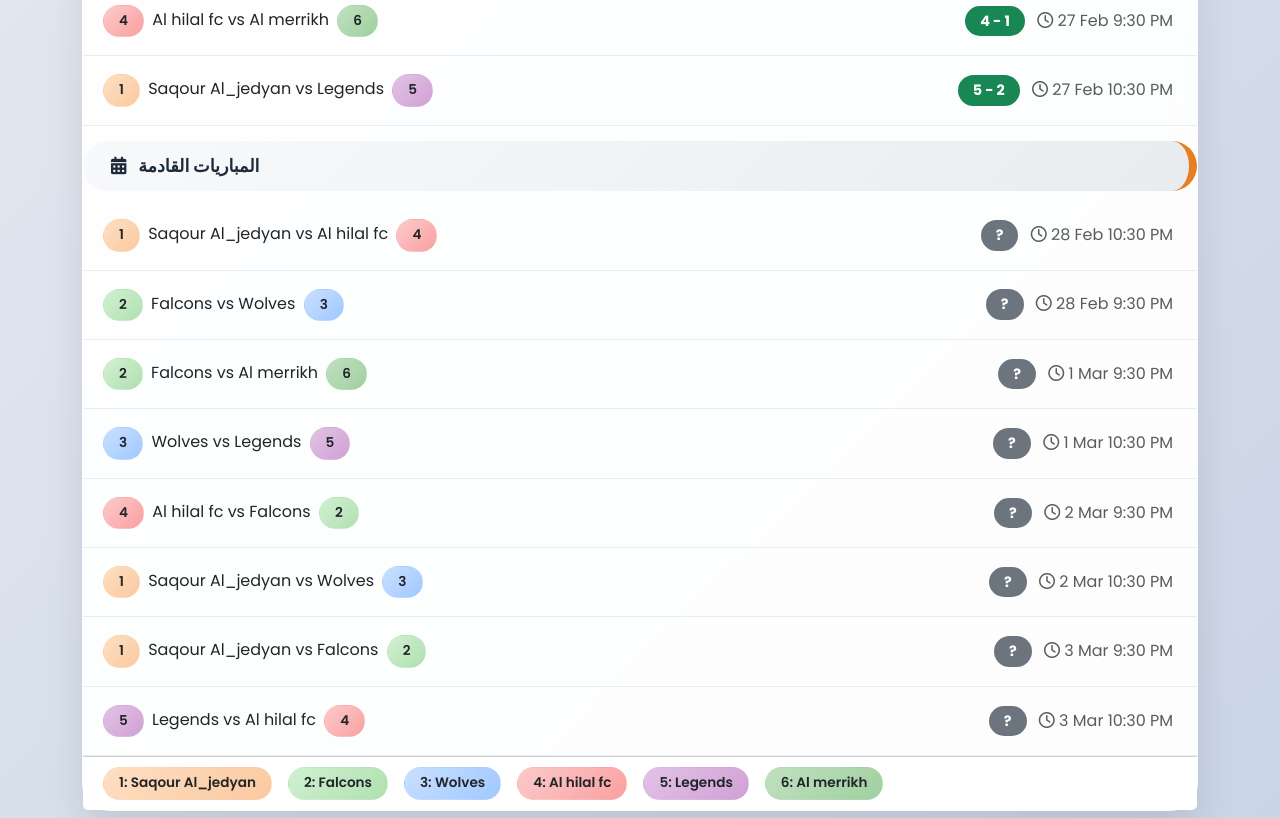
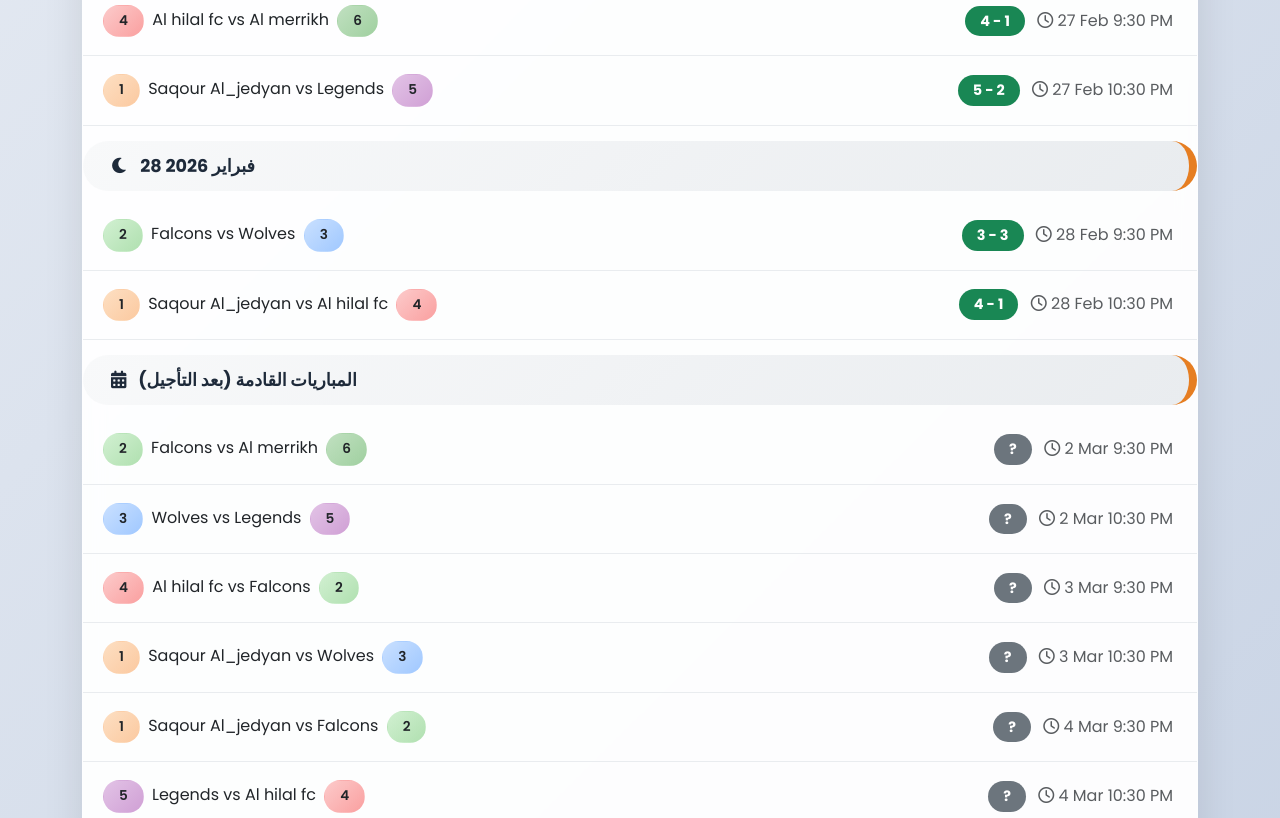
Before and after one commit to elobaid-88/Ramadan-Tournament, a plain HTML site: page index.html in a window 1280 px wide. Shown: the part 1826-2644 px from the top of the page. Drawn offline with nearby package versions, Linux system fonts and the light colour scheme.

Commit message:
Update index.html

```diff
--- a/index.html
+++ b/index.html
@@ -419,7 +419,7 @@
                     <div class="notice-item mt-3">
                         <i class="fas fa-trophy me-2" style="color: gold;"></i>
                         <strong>أفضل هداف:</strong>
-                        <span id="topScorerNotice">عثمان (5 أهداف) - فريق 1</span>
+                        <span id="topScorerNotice">عثمان (7 أهداف) - فريق 1</span>
                     </div>
                 </div>
                 <div class="col-md-4 text-center">
@@ -433,7 +433,7 @@
             <h4 class="mb-4"><i class="fas fa-user-check me-2" style="color:var(--secondary);"></i> مرحباً بك — لوحة التحكم</h4>
             <div class="row">
                 <div class="col-md-6">
-                    <label class="form-label fw-700">تعديل نتيجة (لمباراة 6 مثلاً)</label>
+                    <label class="form-label fw-700">تعديل نتيجة (لمباراة 8 مثلاً)</label>
                     <div class="input-group mb-3">
                         <input type="text" class="form-control" id="matchResultInput" placeholder="مثال: 3-1">
                         <button class="btn btn-success" id="submitResultBtn">تحديث</button>
@@ -524,43 +524,43 @@
                 6: ["زين", "عبدالله eee", "احمد ياسر", "ود المأمون", "محمد تنالي", "عمر"]
             };
 
-            // تحديث الهدافين بعد مباريات 27 فبراير
+            // تحديث الهدافين بعد مباريات 28 فبراير
             let scorers = [
-                // فريق 1 (Saqour) - مجموع الأهداف 11
-                { player: "عثمان", team: 1, goals: 5 },  // 3 + 2
-                { player: "حجيرابي", team: 1, goals: 3 }, // 2 + 1
-                { player: "سعيد", team: 1, goals: 2 },    // 1 + 1
+                // فريق 1 (Saqour) - مجموع الأهداف 15
+                { player: "عثمان", team: 1, goals: 7 },  // 5 + 2
+                { player: "حجيرابي", team: 1, goals: 5 }, // 3 + 2
+                { player: "سعيد", team: 1, goals: 2 },
                 { player: "سامر", team: 1, goals: 1 },
                 { player: "مصطفى eee", team: 1, goals: 0 },
                 { player: "عصمان ماستر", team: 1, goals: 0 },
                 { player: "محمد الهادي", team: 1, goals: 0 },
 
-                // فريق 2 (Falcons)
-                { player: "وليد", team: 2, goals: 2 },
-                { player: "معتصم التوم", team: 2, goals: 0 },
+                // فريق 2 (Falcons) - مجموع الأهداف 5
+                { player: "وليد", team: 2, goals: 3 },  // 2 + 1
+                { player: "معتصم التوم", team: 2, goals: 2 },  // 0 + 2
                 { player: "حماد", team: 2, goals: 0 },
                 { player: "مصطفى جنابو", team: 2, goals: 0 },
                 { player: "أصيل", team: 2, goals: 0 },
                 { player: "ياسر", team: 2, goals: 0 },
 
-                // فريق 3 (Wolves)
-                { player: "سامي", team: 3, goals: 1 },
-                { player: "محمد التوم", team: 3, goals: 1 },
+                // فريق 3 (Wolves) - مجموع الأهداف 5
+                { player: "سامي", team: 3, goals: 2 },  // 1 + 1
+                { player: "محمد التوم", team: 3, goals: 2 },  // 1 + 1
+                { player: "العباس", team: 3, goals: 1 },
                 { player: "عبد الباقي", team: 3, goals: 0 },
-                { player: "العباس", team: 3, goals: 0 },
                 { player: "الشاذلي", team: 3, goals: 0 },
                 { player: "محمد خالد", team: 3, goals: 0 },
 
-                // فريق 4 (Al hilal) - مجموع الأهداف 8
-                { player: "العبيد", team: 4, goals: 4 },  // 2 + 2
-                { player: "اب احمد", team: 4, goals: 2 }, // 1 + 1
+                // فريق 4 (Al hilal) - مجموع الأهداف 9
+                { player: "العبيد", team: 4, goals: 4 },
+                { player: "اب احمد", team: 4, goals: 2 },
+                { player: "مصطفى يعقوب", team: 4, goals: 2 },  // 1 + 1
                 { player: "ود الحسن", team: 4, goals: 1 },
-                { player: "مصطفى يعقوب", team: 4, goals: 1 },
                 { player: "ابوش", team: 4, goals: 0 },
                 { player: "معتصم ياسر", team: 4, goals: 0 },
 
                 // فريق 5 (Legends) - مجموع الأهداف 4
-                { player: "محمد محي الدين", team: 5, goals: 2 }, // 1 + 1
+                { player: "محمد محي الدين", team: 5, goals: 2 },
                 { player: "جلال", team: 5, goals: 1 },
                 { player: "عبد الله بنقا", team: 5, goals: 1 },
                 { player: "طيارة", team: 5, goals: 0 },
@@ -576,17 +576,17 @@
                 { player: "عمر", team: 6, goals: 0 }
             ];
 
-            // تحديث الترتيب بعد مباريات 27 فبراير
+            // تحديث الترتيب بعد مباريات 28 فبراير
             let standings = [
-                { teamId:1, name:teamNames[1], P:2, W:2, D:0, L:0, GF:11, GA:4, GD:7, Pts:6 },
-                { teamId:4, name:teamNames[4], P:2, W:2, D:0, L:0, GF:8, GA:3, GD:5, Pts:6 },
-                { teamId:2, name:teamNames[2], P:1, W:0, D:1, L:0, GF:2, GA:2, GD:0, Pts:1 },
+                { teamId:1, name:teamNames[1], P:3, W:3, D:0, L:0, GF:15, GA:5, GD:10, Pts:9 },
+                { teamId:4, name:teamNames[4], P:3, W:2, D:0, L:1, GF:9, GA:7, GD:2, Pts:6 },
+                { teamId:2, name:teamNames[2], P:2, W:0, D:2, L:0, GF:5, GA:5, GD:0, Pts:2 },
+                { teamId:3, name:teamNames[3], P:2, W:0, D:1, L:1, GF:5, GA:7, GD:-2, Pts:1 },
                 { teamId:5, name:teamNames[5], P:2, W:0, D:1, L:1, GF:4, GA:7, GD:-3, Pts:1 },
-                { teamId:3, name:teamNames[3], P:1, W:0, D:0, L:1, GF:2, GA:4, GD:-2, Pts:0 },
                 { teamId:6, name:teamNames[6], P:2, W:0, D:0, L:2, GF:3, GA:10, GD:-7, Pts:0 }
             ];
 
-            // تحديث المباريات بعد نتائج 27 فبراير
+            // تحديث المباريات بعد نتائج 28 فبراير وتعديل المواعيد
             let matches = [
                 // 25 فبراير
                 { id:1, home:1, away:6, date:"25 Feb 9:30 PM", result:"6 - 2" },
@@ -595,19 +595,21 @@
                 { id:2, home:2, away:5, date:"26 Feb 9:30 PM", result:"2 - 2" },
                 { id:3, home:3, away:4, date:"26 Feb 10:30 PM", result:"2 - 4" },
 
-                // 27 فبراير (نتائج الليلة)
+                // 27 فبراير
                 { id:4, home:4, away:6, date:"27 Feb 9:30 PM", result:"4 - 1" },
                 { id:5, home:1, away:5, date:"27 Feb 10:30 PM", result:"5 - 2" },
 
-                // المباريات القادمة
-                { id:6, home:1, away:4, date:"28 Feb 10:30 PM", result:"?" },  // القمة الساعة 10:30
-                { id:7, home:2, away:3, date:"28 Feb 9:30 PM", result:"?" },   // الساعة 9:30
-                { id:8, home:2, away:6, date:"1 Mar 9:30 PM", result:"?" },
-                { id:9, home:3, away:5, date:"1 Mar 10:30 PM", result:"?" },
-                { id:10, home:4, away:2, date:"2 Mar 9:30 PM", result:"?" },
-                { id:11, home:1, away:3, date:"2 Mar 10:30 PM", result:"?" },
-                { id:12, home:1, away:2, date:"3 Mar 9:30 PM", result:"?" },
-                { id:13, home:5, away:4, date:"3 Mar 10:30 PM", result:"?" }
+                // 28 فبراير
+                { id:6, home:2, away:3, date:"28 Feb 9:30 PM", result:"3 - 3" },
+                { id:7, home:1, away:4, date:"28 Feb 10:30 PM", result:"4 - 1" },
+
+                // المباريات القادمة (بعد التأجيل)
+                { id:8, home:2, away:6, date:"2 Mar 9:30 PM", result:"?" },     // كانت 1 Mar
+                { id:9, home:3, away:5, date:"2 Mar 10:30 PM", result:"?" },    // كانت 1 Mar
+                { id:10, home:4, away:2, date:"3 Mar 9:30 PM", result:"?" },    // كانت 2 Mar
+                { id:11, home:1, away:3, date:"3 Mar 10:30 PM", result:"?" },   // كانت 2 Mar
+                { id:12, home:1, away:2, date:"4 Mar 9:30 PM", result:"?" },    // كانت 3 Mar
+                { id:13, home:5, away:4, date:"4 Mar 10:30 PM", result:"?" }    // كانت 3 Mar
             ];
 
             function getNextMatches() {
@@ -661,10 +663,9 @@
                     const nextMatch = nextMatches[0];
                     const matchDate = new Date();
 
-                    if (nextMatch.date.includes("28 Feb")) matchDate.setDate(28);
-                    else if (nextMatch.date.includes("1 Mar")) matchDate.setMonth(2, 1);
-                    else if (nextMatch.date.includes("2 Mar")) matchDate.setMonth(2, 2);
+                    if (nextMatch.date.includes("2 Mar")) matchDate.setMonth(2, 2);
                     else if (nextMatch.date.includes("3 Mar")) matchDate.setMonth(2, 3);
+                    else if (nextMatch.date.includes("4 Mar")) matchDate.setMonth(2, 4);
 
                     matchDate.setHours(nextMatch.date.includes("9:30") ? 21 : 22, 30, 0);
 
@@ -725,8 +726,16 @@
                     </div>`;
                 });
 
-                html += `<div class="match-day"><i class="fas fa-calendar-alt me-2"></i> المباريات القادمة</div>`;
-                matches.filter(m => m.id > 5).forEach(m => {
+                html += `<div class="match-day"><i class="fas fa-moon me-2"></i> 28 فبراير 2026</div>`;
+                matches.filter(m => m.id === 6 || m.id === 7).forEach(m => {
+                    html += `<div class="d-flex justify-content-between align-items-center p-3 match-item">
+                        <div><span class="team-badge team-${m.home}">${m.home}</span> ${teamNames[m.home]}  vs  ${teamNames[m.away]} <span class="team-badge team-${m.away}">${m.away}</span></div>
+                        <div><span class="badge bg-success p-2">${m.result}</span> <span class="text-muted ms-2"><i class="far fa-clock"></i> ${m.date}</span></div>
+                    </div>`;
+                });
+
+                html += `<div class="match-day"><i class="fas fa-calendar-alt me-2"></i> المباريات القادمة (بعد التأجيل)</div>`;
+                matches.filter(m => m.id > 7).forEach(m => {
                     html += `<div class="d-flex justify-content-between align-items-center p-3 match-item">
                         <div><span class="team-badge team-${m.home}">${m.home}</span> ${teamNames[m.home]}  vs  ${teamNames[m.away]} <span class="team-badge team-${m.away}">${m.away}</span></div>
                         <div><span class="badge bg-secondary p-2">${m.result}</span> <span class="text-muted ms-2"><i class="far fa-clock"></i> ${m.date}</span></div>
@@ -790,8 +799,8 @@
             // Admin actions
             document.getElementById('submitResultBtn').addEventListener('click', ()=>{
                 const newRes = document.getElementById('matchResultInput').value.trim();
-                if(newRes && matches[5]) {
-                    matches[5].result = newRes;
+                if(newRes && matches[7]) {
+                    matches[7].result = newRes;
                     renderMatches();
                     document.getElementById('matchResultInput').value = '';
                 }
@@ -824,8 +833,8 @@
             document.getElementById('matchesList').addEventListener('dblclick', (e)=> {
                 if(!adminPanel.classList.contains('hidden')) {
                     let newRes = prompt('أدخل النتيجة الجديدة (مثال 2-1)');
-                    if(newRes && newRes.includes('-') && matches[5]) {
-                        matches[5].result = newRes;
+                    if(newRes && newRes.includes('-') && matches[7]) {
+                        matches[7].result = newRes;
                         renderMatches();
                     }
                 } else alert("يجب تسجيل الدخول كمسؤول أولاً");
@@ -844,4 +853,4 @@
     </script>
     <script src="https://cdn.jsdelivr.net/npm/bootstrap@5.3.0-alpha1/dist/js/bootstrap.bundle.min.js"></script>
 </body>
-    </html>
+</html>
```
